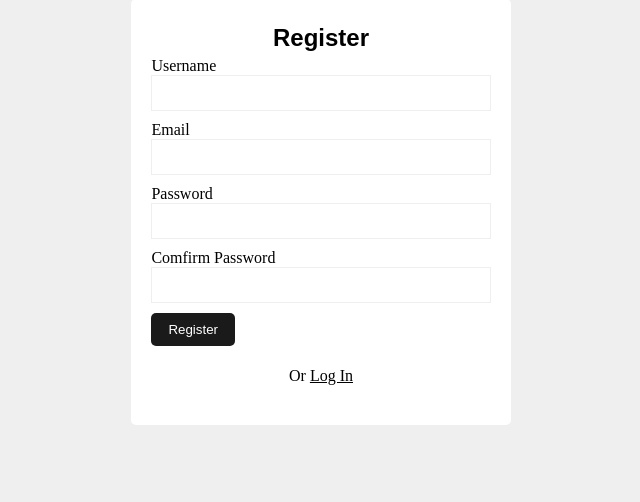
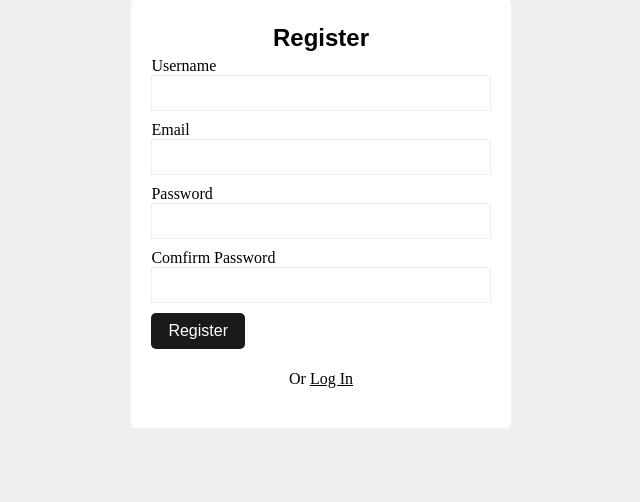
Before and after one commit to matmaxgraphics/neon_blog, a PHP site: page /neon_blog/register.php in a window 1280 px wide. Shown: the part 125-627 px from the top of the page, without its empty margins (319-959 px from the left). Run offline with PHP 8.4, Linux system fonts and the light colour scheme; some libraries are stand-ins or nearby versions; some web fonts are replaced.

Commit message:
CSS style update

```diff
--- a/assets/css/style1.css
+++ b/assets/css/style1.css
@@ -17,7 +17,11 @@ a{
 a:hover{
 	color: #ff9907;
 	transition: 0.3s;
-	}
+}
+button{
+	font-size: 16px;
+	font-family: 'Nunito Sans', sans-serif;
+}
 
 .btn{
 	padding: .5rem 1rem;
```
